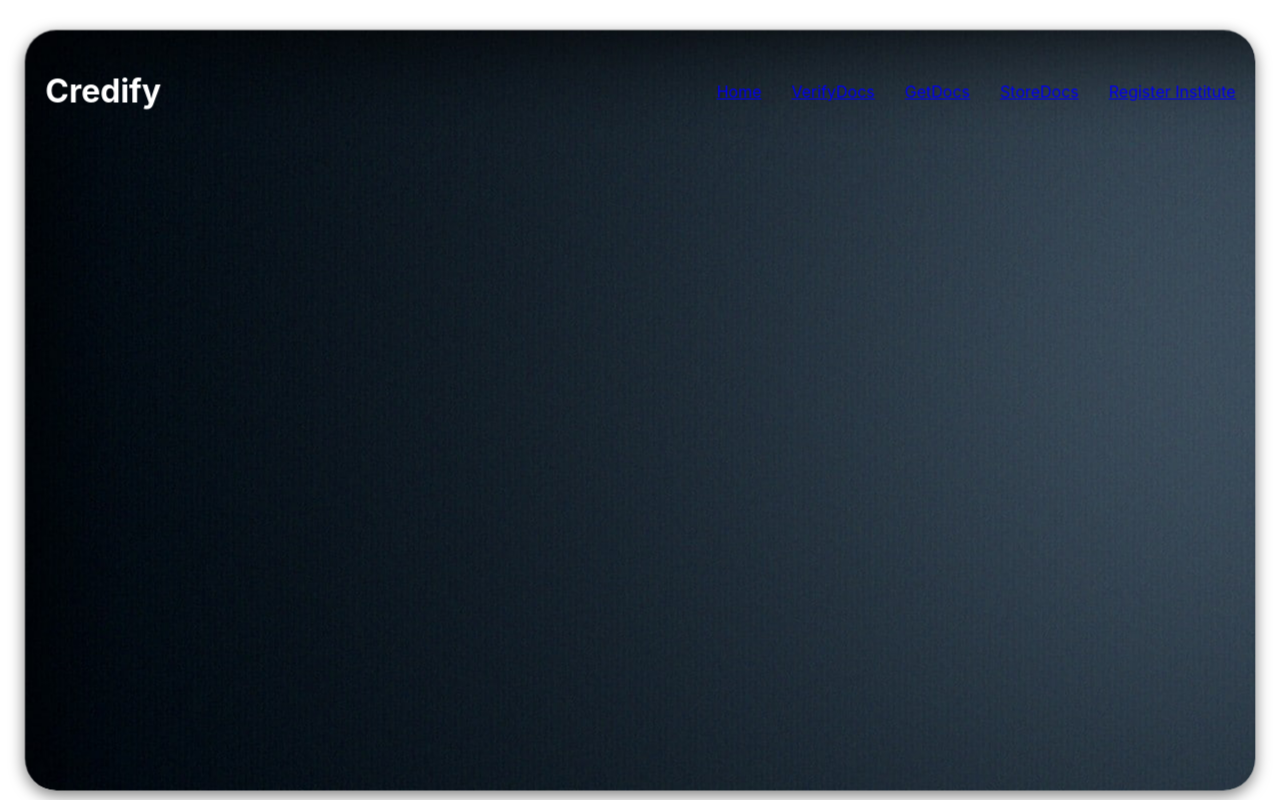
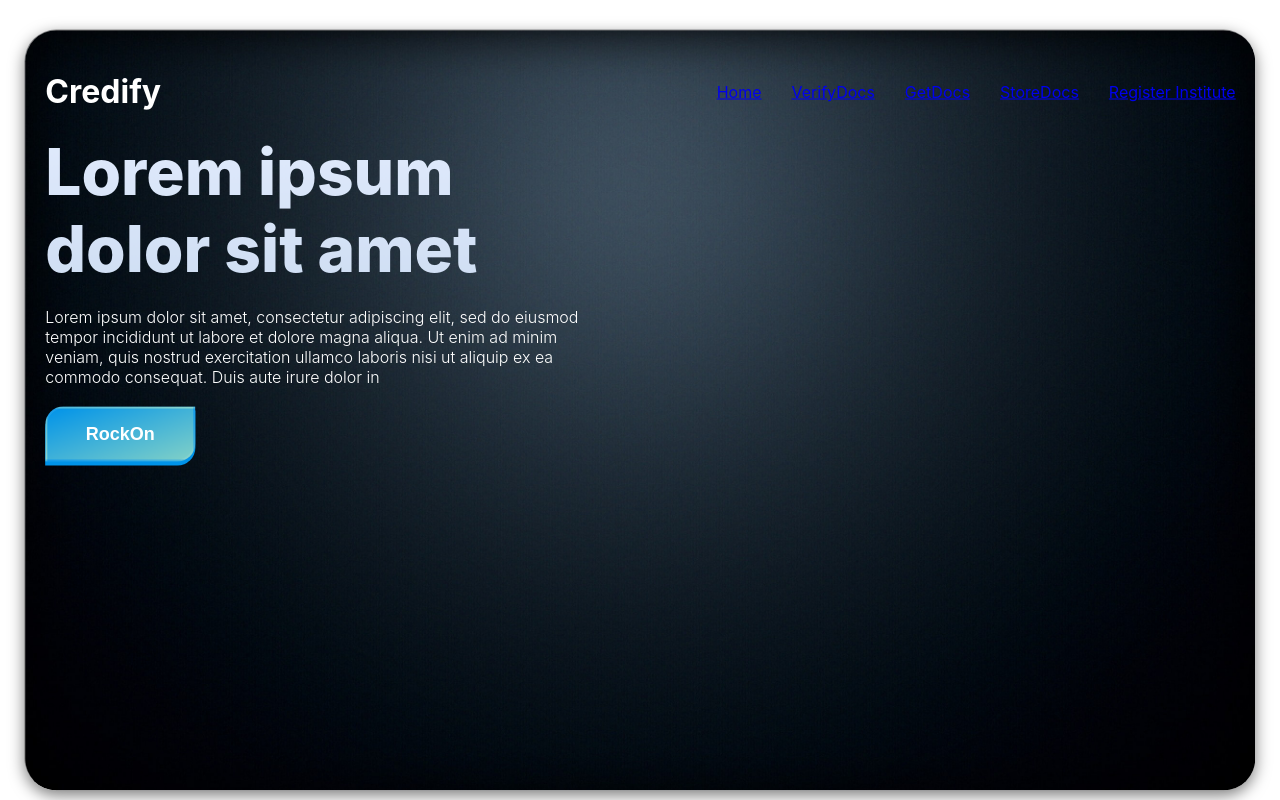
Before and after one commit to NitinJuyal1610/Decentralised-Ceredential-Verification, a React (Create React App) app in the folder client/: page / in a window 1280 px wide. Built offline with nearby package versions, Linux system fonts and the light colour scheme; what ipfs-http-client would draw is missing.

Commit message:
correct some styles

```diff
--- a/client/src/App.css
+++ b/client/src/App.css
@@ -4,7 +4,7 @@
 
 body {
   /* background-image: url(./components/background.jpg); */
-  background-size: cover;
+
   height: 100vh;
   width: 300px;
   background-repeat: no-repeat;
@@ -16,6 +16,7 @@ body {
 
 .container {
   background-image: url(./components/background.jpg);
+  background-size: cover;
   width: 93%;
   height: 90%;
   position: absolute;
@@ -27,7 +28,7 @@ body {
   box-shadow: 0 5px 15px rgba(0, 0, 0, 0.5);
   border-top: 1px solid rgba(255, 255, 255, 0.5);
   border-left: 1px solid rgba(255, 255, 255, 0.5);
-  backdrop-filter: blur(5px);
+  /* backdrop-filter: blur(5px); */
   padding: 20px;
   margin-top: 10px;
 }
--- a/client/src/App.js
+++ b/client/src/App.js
@@ -123,7 +123,7 @@ function App() {
           </div>
         </div>
         {/* <HomePage /> */}
-        {/* {comp} */}
+        {comp}
       </div>
 
     </div>
```
